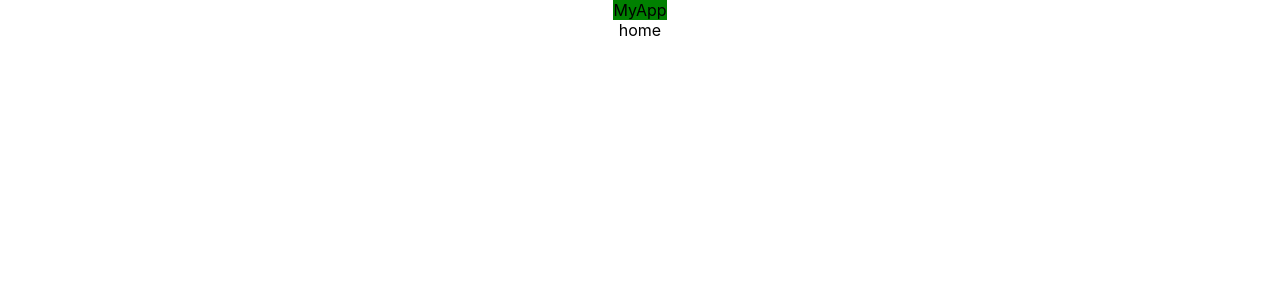
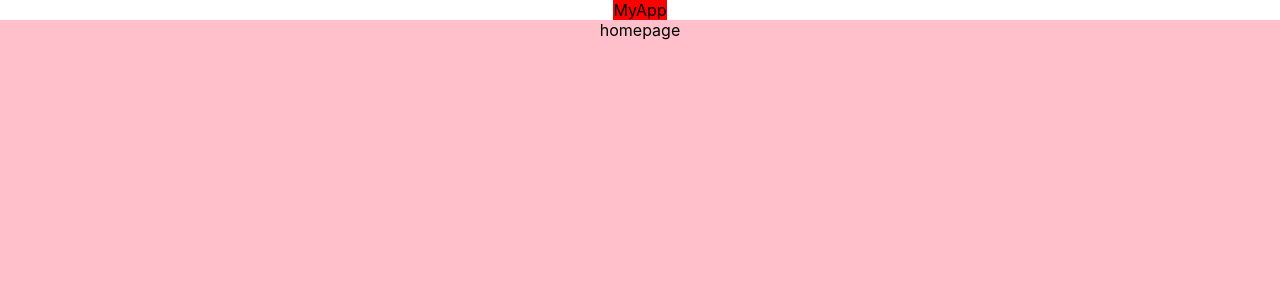
Before and after one commit to vanessaachristy/pocket-tour-app, a React (Create React App) app in the folder pocket-tour-app/: page / in a window 1280 px wide. Shown: the top 300 px of the page. Built offline with nearby package versions, Linux system fonts and the light colour scheme.

Commit message:
new preference

```diff
--- a/pocket-tour-app/src/App.js
+++ b/pocket-tour-app/src/App.js
@@ -2,6 +2,8 @@ import logo from "./logo.svg";
 import "./App.css";
 import { BrowserRouter, Routes, Route } from "react-router-dom";
 import { NavigationBar } from "./components/header";
+import Homepage from "./components/homepage/Homepage";
+import EditTrip from "./components/edittrip/EditTrip";
 
 function App() {
   return (
@@ -9,8 +11,8 @@ function App() {
       <BrowserRouter>
       <NavigationBar/>
         <Routes>
-          <Route path="/" element={<div>home</div>}></Route>
-          <Route path="/test" element={<div>home test</div>}></Route>
+          <Route path="/" element={<Homepage/>}></Route>
+          <Route path="/edittrip" element={<EditTrip/>}></Route>
           <Route path="/lol" element={<div>home lol</div>}></Route>
         </Routes>
       </BrowserRouter>
--- /dev/null
+++ b/pocket-tour-app/src/components/edittrip/EditTrip.jsx
@@ -0,0 +1,7 @@
+import React from 'react'
+
+export default function EditTrip() {
+  return (
+    <div>EditTrip</div>
+  )
+}
--- /dev/null
+++ b/pocket-tour-app/src/components/edittrip/edittrip.css
@@ -0,0 +1,5 @@
+.edit{
+    width: 100vw;
+    height: 100vh;
+    background-color: rgb(80, 19, 29);
+}
--- a/pocket-tour-app/src/components/header.js
+++ b/pocket-tour-app/src/components/header.js
@@ -1,13 +1,15 @@
 import styled from "styled-components";
 import {  Container, Navbar } from "react-bootstrap";
 import { NavLink } from "react-router-dom";
+
 
 export const NavbarContent = styled(Navbar.Brand)`
     text-align: left;
     width: 100vw;
     height: 100px;
-    background-color: green;
+    background-color: red;
 `;
+
 
 export function NavigationBar() {
     return <Navbar>
--- /dev/null
+++ b/pocket-tour-app/src/components/homepage/Homepage.jsx
@@ -0,0 +1,8 @@
+import React from 'react'
+import "./homepage.css"
+
+export default function Homepage() {
+  return (
+    <div className='homepage'>homepage</div>
+  )
+}
--- /dev/null
+++ b/pocket-tour-app/src/components/homepage/homepage.css
@@ -0,0 +1,5 @@
+.homepage{
+    width: 100vw;
+    height: 100vh;
+    background-color: pink;
+}
```
Also changed, not shown: pocket-tour-app/src/components/header.css (added, +7 -0 lines), pocket-tour-app/src/components/preference/Preference.jsx (added), pocket-tour-app/src/components/preference/preference.css (added).
